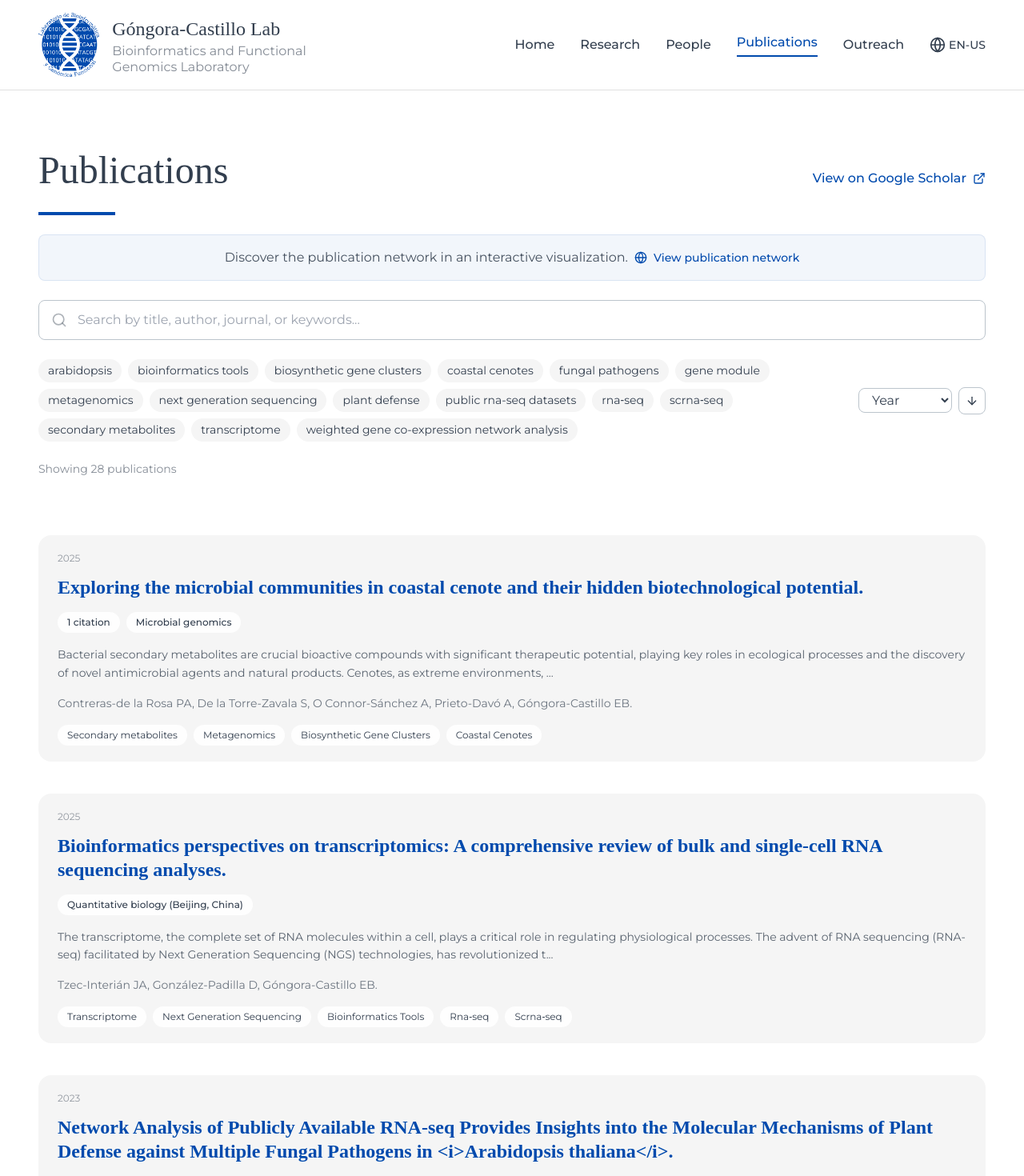
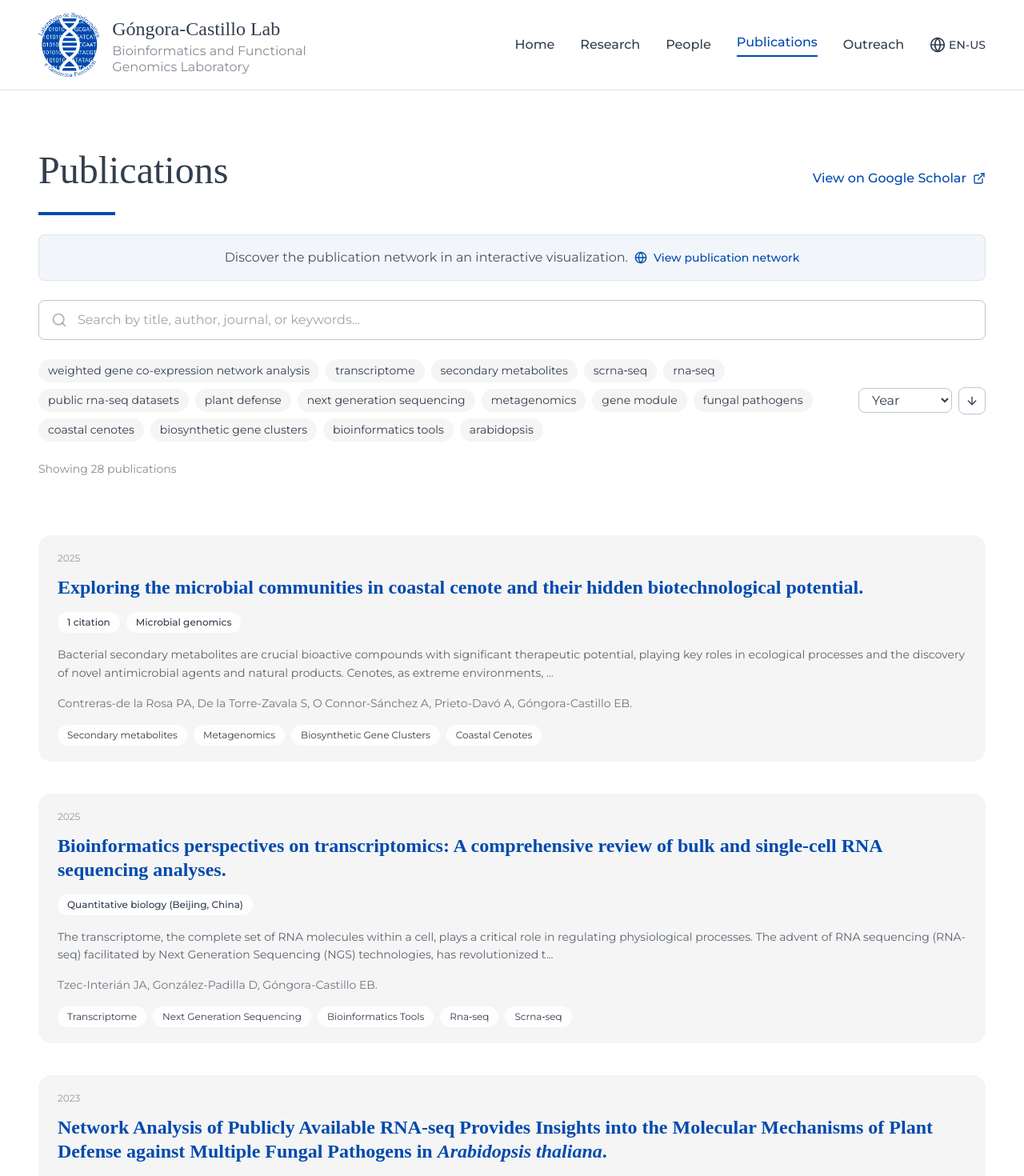
Before and after one commit to gongoracastillolab/gongoracastillolab.github.io, a React (Vite) app: page /publications in a window 1280 px wide. Shown: the top 1470 px of the page at 80% size. Built offline with nearby package versions, Linux system fonts and the light colour scheme; a web font is replaced by a local one.

Commit message:
Adjunting details: title sanitizations

```diff
--- a/src/components/PublicationDetail.tsx
+++ b/src/components/PublicationDetail.tsx
@@ -3,6 +3,7 @@ import { useTranslation } from 'react-i18next'
 import { motion, AnimatePresence } from 'framer-motion'
 import { X, ExternalLink, FileText, Calendar, Users, BookOpen, Quote } from 'lucide-react'
 import type { Publication } from '../types/publications'
+import { sanitizeTitleHtml } from '../utils/sanitizeTitleHtml'
 
 interface PublicationDetailProps {
   publication: Publication | null
@@ -88,11 +89,12 @@ export default function PublicationDetail({ publication, isOpen, onClose }: Publ
             </div>
 
             <div className="flex-1 min-h-0 overflow-y-auto overscroll-contain p-6 space-y-6">
-              {/* Title */}
+              {/* Title (puede contener <i>, <em>, <b>, <strong> desde la fuente) */}
               <div>
-                <h3 className="font-serif text-2xl font-medium text-charcoal-blue mb-4">
-                  {publication.title}
-                </h3>
+                <h3
+                  className="font-serif text-2xl font-medium text-charcoal-blue mb-4"
+                  dangerouslySetInnerHTML={{ __html: sanitizeTitleHtml(publication.title) }}
+                />
               </div>
 
               {/* Authors */}
--- a/src/pages/Publications.tsx
+++ b/src/pages/Publications.tsx
@@ -6,6 +6,7 @@ import { ExternalLink, Search, ArrowUp, ArrowDown, Globe } from 'lucide-react'
 import { usePublications } from '../hooks/usePublications'
 import type { Publication, SortOption, SortOrder } from '../types/publications'
 import PublicationDetail from '../components/PublicationDetail'
+import { sanitizeTitleHtml } from '../utils/sanitizeTitleHtml'
 
 /** Normaliza texto para comparar nombres (minúsculas, sin acentos). */
 function normalizeForMatch(s: string): string {
@@ -71,7 +72,7 @@ export default function Publications() {
     return Array.from(tagsMap.entries())
       .sort((a, b) => {
         if (b[1] !== a[1]) return b[1] - a[1]
-        return a[0].localeCompare(b[0])
+        return b[0].localeCompare(a[0]) // orden alfabético inverso (z..a)
       })
       .slice(0, 20)
       .map(entry => entry[0])
@@ -309,10 +310,11 @@ export default function Publications() {
                       {pub.year}
                     </p>
 
-                    {/* Título */}
-                    <h3 className="font-serif text-xl md:text-2xl font-semibold text-cobalt-blue mb-4 hover:text-hover-blue transition-colors leading-tight">
-                      {pub.title}
-                    </h3>
+                    {/* Título (puede contener <i>, <em>, <b>, <strong> desde la fuente) */}
+                    <h3
+                      className="font-serif text-xl md:text-2xl font-semibold text-cobalt-blue mb-4 hover:text-hover-blue transition-colors leading-tight"
+                      dangerouslySetInnerHTML={{ __html: sanitizeTitleHtml(pub.title) }}
+                    />
 
                     {/* Métricas en badges */}
                     <div className="flex flex-wrap items-center gap-2 mb-4">
--- a/src/pages/PublicationsNetwork.tsx
+++ b/src/pages/PublicationsNetwork.tsx
@@ -4,6 +4,7 @@ import { Hand, Circle } from 'lucide-react'
 import PublicationSphere from '../components/PublicationSphere'
 import { usePublications } from '../hooks/usePublications'
 import type { Publication } from '../types/publications'
+import { sanitizeTitleHtml } from '../utils/sanitizeTitleHtml'
 
 export default function PublicationsNetwork() {
   const { publications } = usePublications()
@@ -138,9 +139,10 @@ export default function PublicationsNetwork() {
             </div>
 
             <div className="space-y-2">
-              <h2 className="text-base md:text-lg font-semibold text-charcoal-blue leading-snug line-clamp-3">
-                {selectedPublication.title}
-              </h2>
+              <h2
+                className="text-base md:text-lg font-semibold text-charcoal-blue leading-snug line-clamp-3"
+                dangerouslySetInnerHTML={{ __html: sanitizeTitleHtml(selectedPublication.title) }}
+              />
               {selectedPublication.journal && (
                 <p className="text-xs text-charcoal-blue/70">
                   {selectedPublication.journal}
--- /dev/null
+++ b/src/utils/sanitizeTitleHtml.ts
@@ -0,0 +1,13 @@
+/**
+ * Permite solo etiquetas de formato inline seguras en títulos (p. ej. de Google Scholar).
+ * Así se renderizan bien las cursivas <i>...</i> y negritas sin riesgo XSS.
+ */
+const ALLOWED_TAGS = ['i', 'em', 'b', 'strong']
+
+export function sanitizeTitleHtml(html: string): string {
+  if (!html) return ''
+  return html.replace(/<\/?([a-zA-Z][a-zA-Z0-9]*)\b[^>]*>/g, (match, tagName) => {
+    const tag = tagName?.toLowerCase()
+    return ALLOWED_TAGS.includes(tag) ? match : ''
+  })
+}
```
